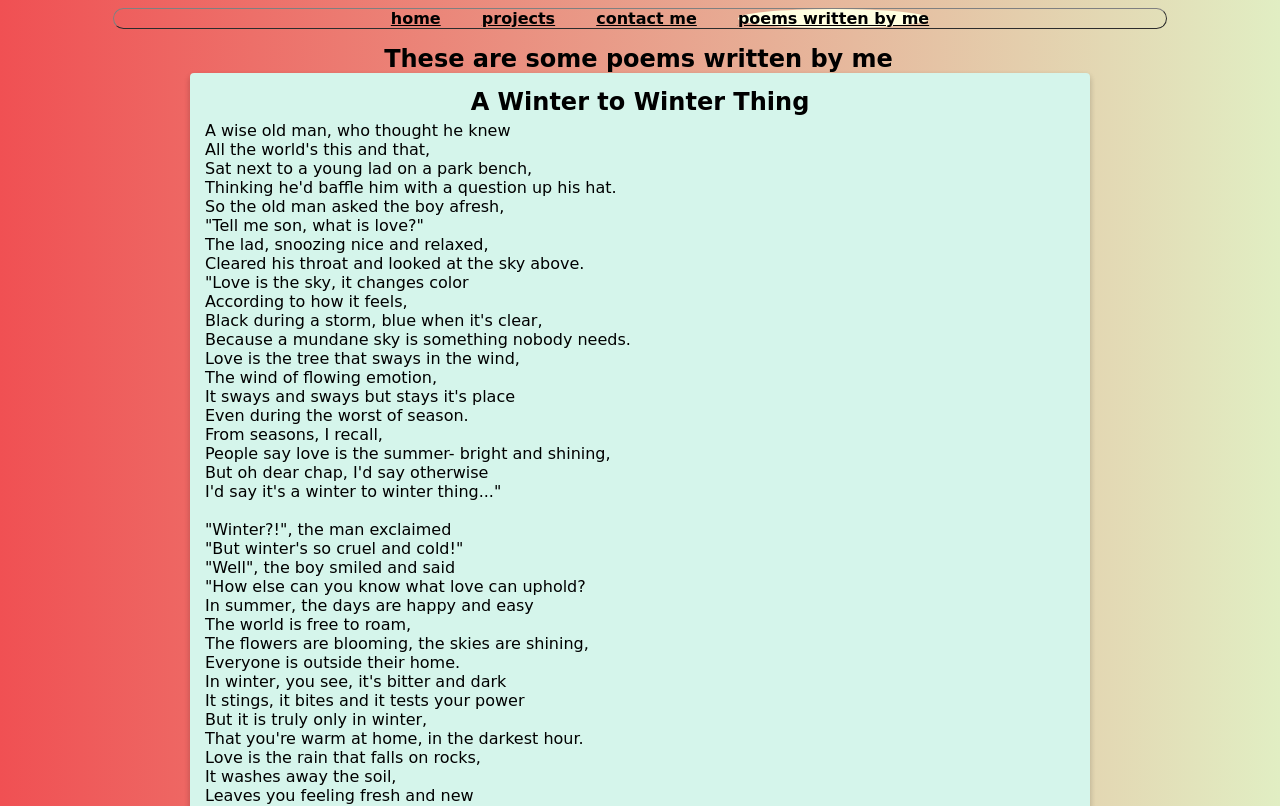
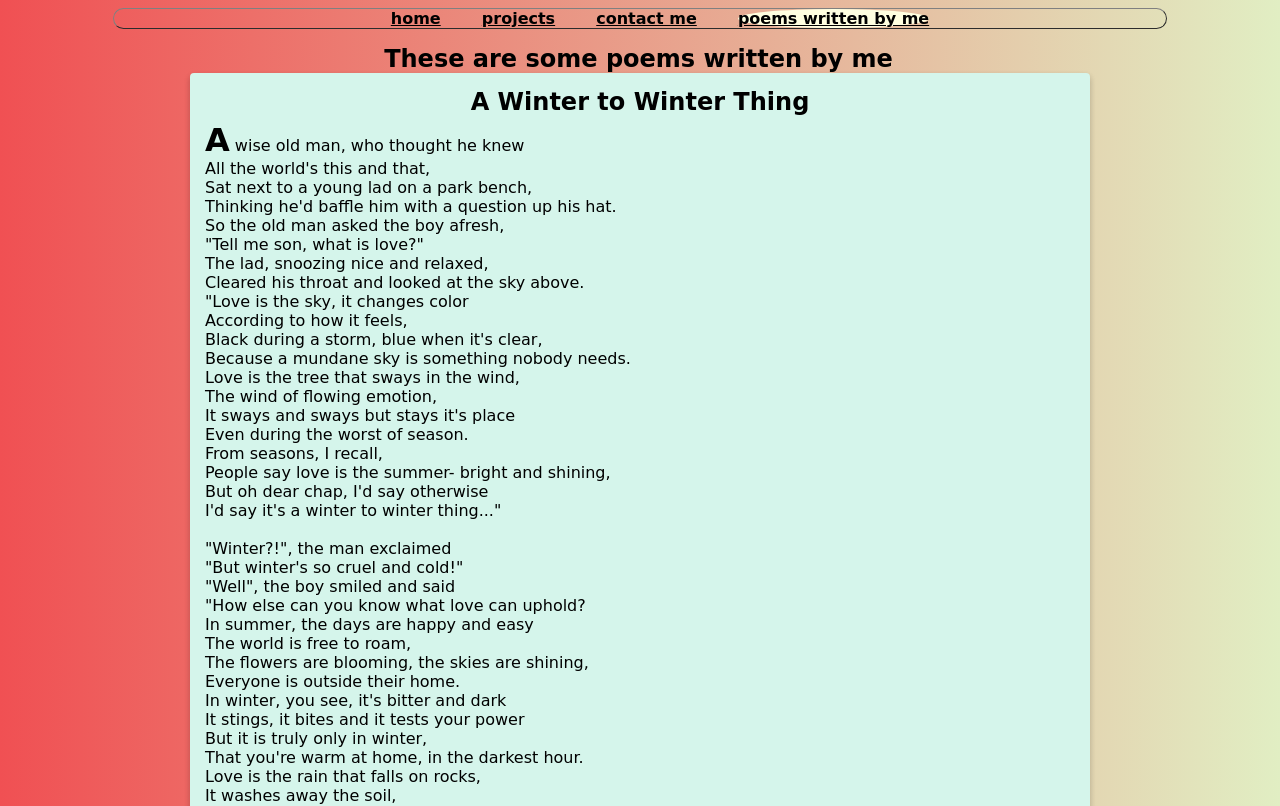
Before and after one commit to disha-saraiya/CS5610-project-1, a plain HTML site: page components/poetry.html in a window 1280 px wide. Shown: the top 806 px of the page. Drawn offline with Linux system fonts and the light colour scheme; a web font is replaced by a local one.

Commit message:
updated some poetry styles

```diff
--- a/styles/poetry.css
+++ b/styles/poetry.css
@@ -33,6 +33,12 @@
     font-family: "Cedarville Cursive", cursive;
   }
 
+  /* Psuedo elements reference: https://www.w3schools.com/css/css_pseudo_elements.asp */
+  .poetry-content p::first-letter {
+    font-size: xx-large;
+    font-weight: 900;
+  }
+
   .shadow {
     box-shadow: 0 1px 3px rgba(0, 0, 0, 0.12), 0 1px 2px rgba(0, 0, 0, 0.24);
   }
```
Also changed, not shown: index.html (+2 -2 lines).
